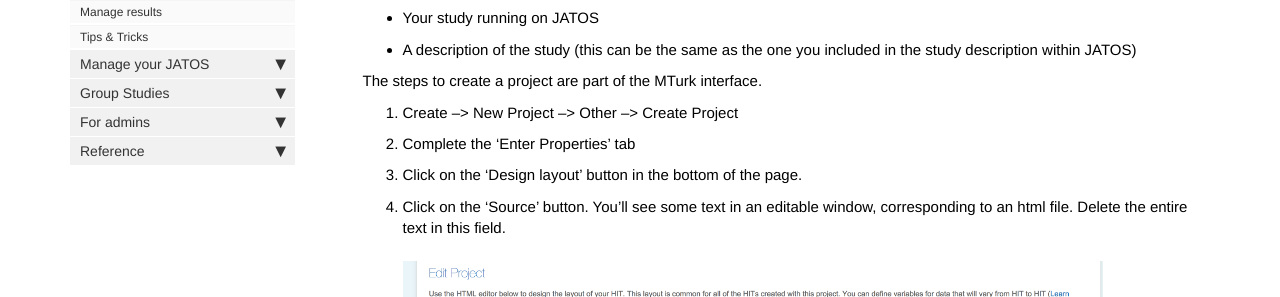
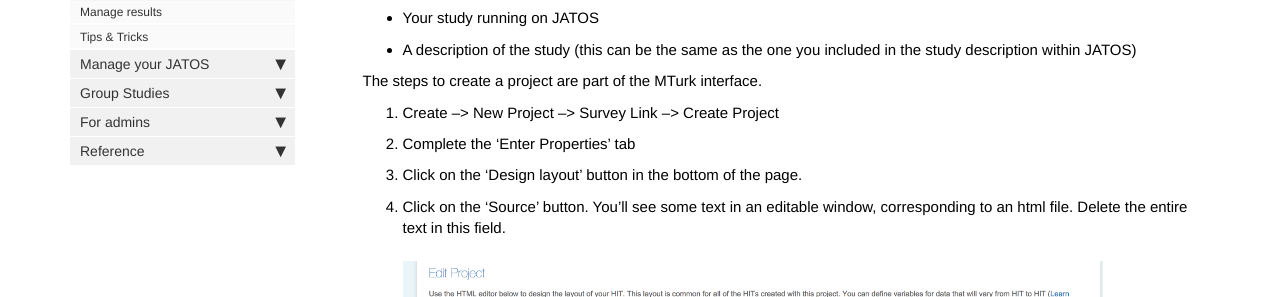
Before and after one commit to kristian-lange-tw/JATOS_docs_v3, a Jekyll site: the page built from pages/Connect-to-Mechanical-Turk.md, in a window 1280 px wide and 1400 px high. Shown: the part 292-589 px from the top of the window. Built offline with Jekyll 4.4.1, drawn with Linux system fonts in a browser that asks for light colours; nearby versions of some CDN libraries; comment, search, counter and statistics services are not loaded; some of the changed text lies outside the part shown.

Commit message:
Update Connect-to-Mechanical-Turk.md

```diff
--- a/pages/Connect-to-Mechanical-Turk.md
+++ b/pages/Connect-to-Mechanical-Turk.md
@@ -19,7 +19,7 @@ You will need:
 
 The steps to create a project are part of the MTurk interface.
 
-1. Create --> New Project --> Other --> Create Project
+1. Create --> New Project --> Survey Link --> Create Project
 
 1. Complete the 'Enter Properties' tab
 
```
Also changed, not shown: other parts of pages/Connect-to-Mechanical-Turk.md (+2 -0 lines).
